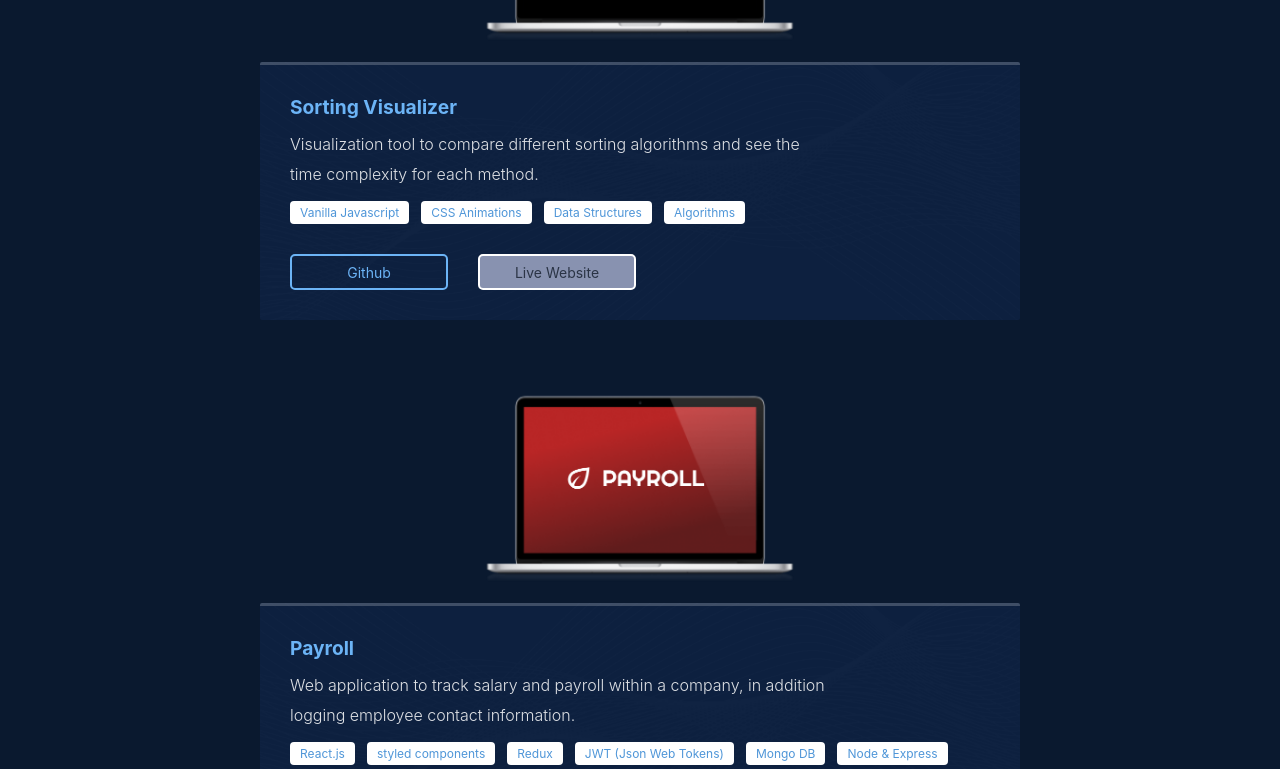
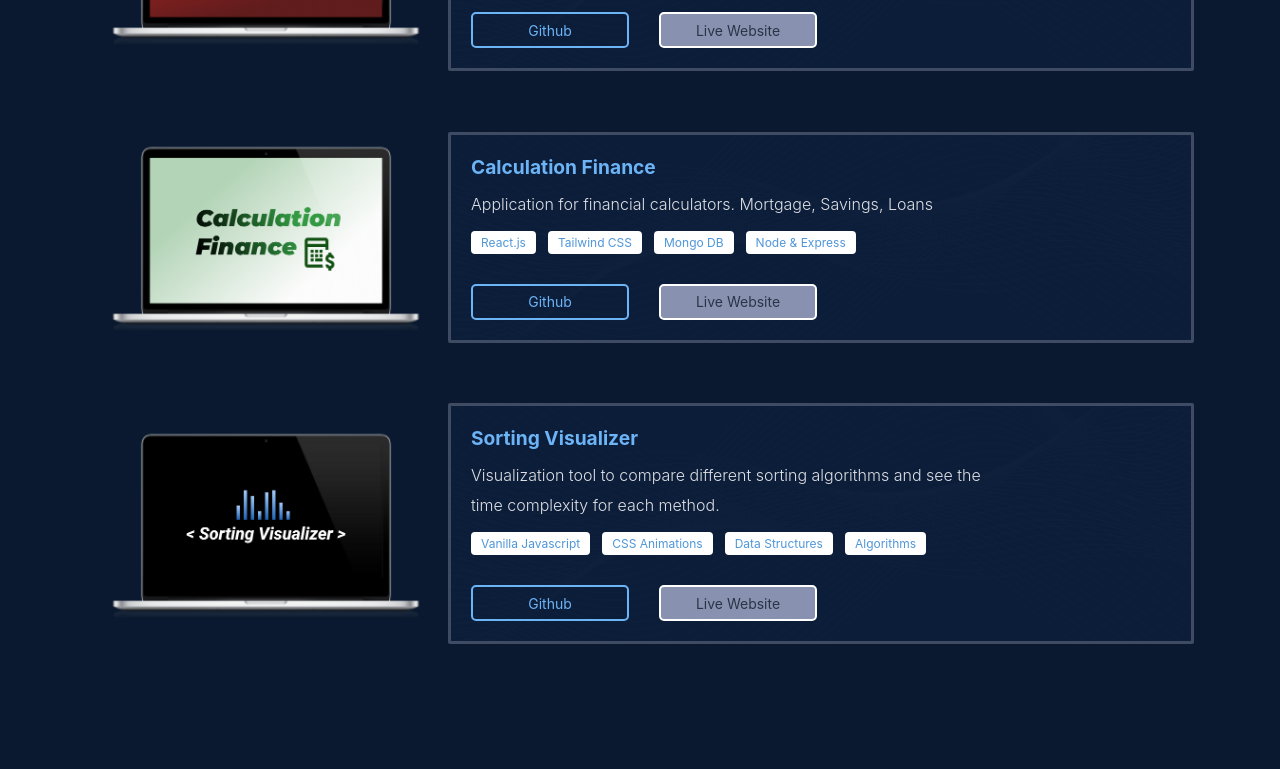
Before and after one commit to ColeThomasWinslow/React-Portfolio, a React (Create React App) app: page / in a window 1280 px wide. Shown: the part 960-1729 px from the top of the page. Built offline with nearby package versions, Linux system fonts and the light colour scheme.

Commit message:
Fixed Projects

```diff
--- a/src/App.css
+++ b/src/App.css
@@ -180,14 +180,14 @@ span:hover::after {
   flex-wrap: wrap;
 }
 .ProjectInfo {
-  border-top: 3px solid #ffffff34;
-  background: #15305e5d;
+  border: 3px solid #ffffff34;
+  background: #1128505d;
   /* box-shadow: 2px 0px 10px black; */
   display: flex;
   flex-direction: column;
   justify-content: space-evenly;
   width: 95vw;
-  padding: 30px;
+  padding: 20px;
   border-radius: 2px;
   max-width: 700px;
   background-image: url("./Swirl.png");
@@ -417,7 +417,7 @@ span:hover::after {
   margin: 0 auto;
   position: absolute;
   z-index: -20;
-  right: 10vw;
+  left: 55vw;
   margin-top: 100px;
 }
 
--- a/src/components/Projects/ProjectData.js
+++ b/src/components/Projects/ProjectData.js
@@ -1,23 +1,7 @@
 import Sorting from "./ProjectPhotos/Sorting.png";
 import PayRoll from "./ProjectPhotos/PayRoll.png";
-import FitnessPortal from "./ProjectPhotos/FitnessPortal.png";
-import CoderComments from "./ProjectPhotos/CoderComments.png";
 import CalculationFinance from "./ProjectPhotos/CalculationFinance.png";
 export const projectData = [
-  {
-    id: 1,
-    title: "Sorting Visualizer ",
-    img: Sorting,
-    tech: [
-      { name: "Vanilla Javascript" },
-      { name: "CSS Animations" },
-      { name: " Data Structures" },
-      { name: "Algorithms" },
-    ],
-    desc: "Visualization tool to compare different sorting algorithms and see the time complexity for each method.",
-    gitLink: "https://github.com/ColeThomasWinslow/sorting-algo-visualizer",
-    LiveLink: "https://sortalgorithms.netlify.app/",
-  },
   {
     id: 1,
     title: "Payroll",
@@ -35,7 +19,7 @@ export const projectData = [
     LiveLink: "https://payroll-app-ctw.herokuapp.com/Login",
   },
   {
-    id: 1,
+    id: 2,
     title: "Calculation Finance",
     img: CalculationFinance,
     tech: [
@@ -49,25 +33,16 @@ export const projectData = [
     LiveLink: "https://calculationfinance.netlify.app/",
   },
   {
-    id: 1,
-    title: "Coder Comments | web development blog",
-    img: CoderComments,
-    tech: [{ name: "Gatsby" }, { name: "Tailwind CSS" }],
-    desc: "Web application to track salary and payroll within a company, in addition logging employee contact information.",
-    gitLink: "https://github.com/ColeThomasWinslow/sorting-algo-visualizer",
-    LiveLink: "https://sortalgorithms.netlify.app/",
-  },
-  {
-    id: 1,
-    title: "Fitness Portal",
-    img: FitnessPortal,
+    id: 3,
+    title: "Sorting Visualizer ",
+    img: Sorting,
     tech: [
-      { name: "React.js" },
-      { name: "Tailwind CSS" },
-      { name: "Mongo DB" },
-      { name: "Node & Express" },
+      { name: "Vanilla Javascript" },
+      { name: "CSS Animations" },
+      { name: " Data Structures" },
+      { name: "Algorithms" },
     ],
-    desc: "Fitness software developed to track your workouts as well as your diet ",
+    desc: "Visualization tool to compare different sorting algorithms and see the time complexity for each method.",
     gitLink: "https://github.com/ColeThomasWinslow/sorting-algo-visualizer",
     LiveLink: "https://sortalgorithms.netlify.app/",
   },
```
